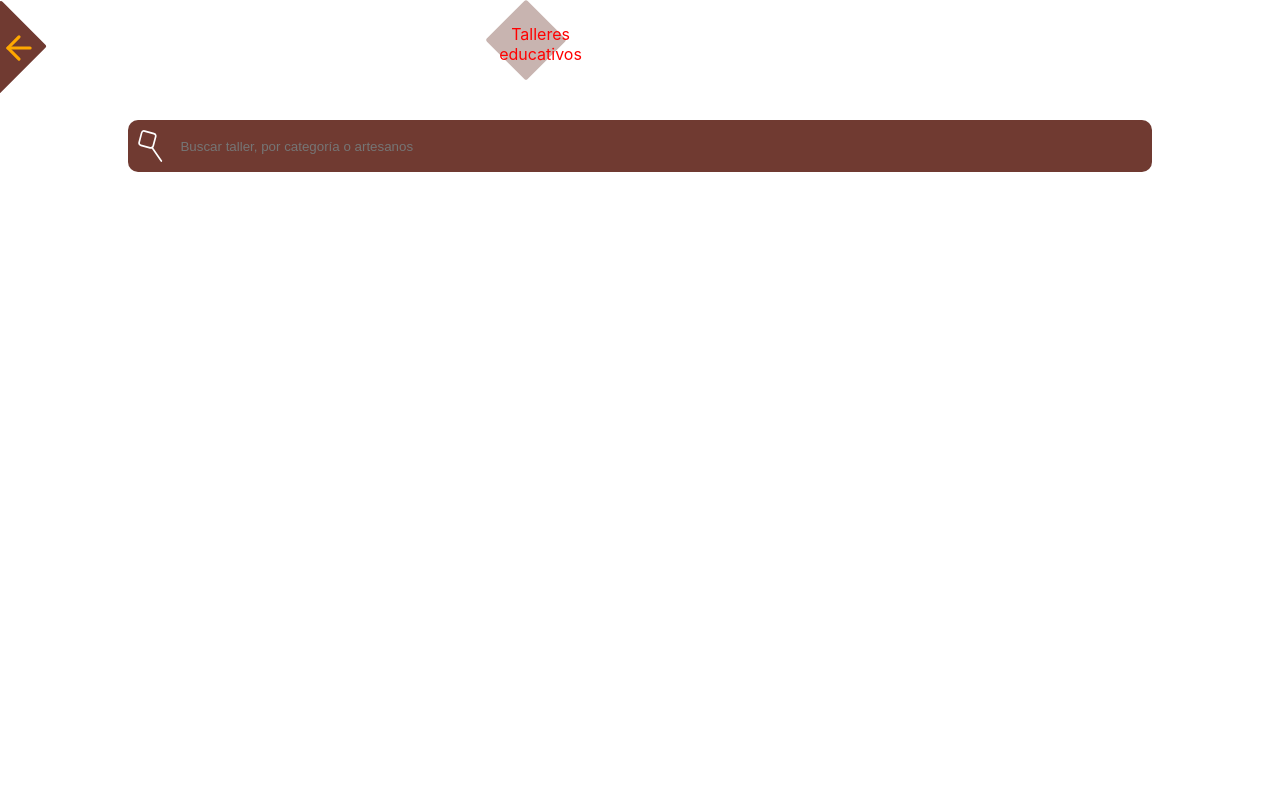
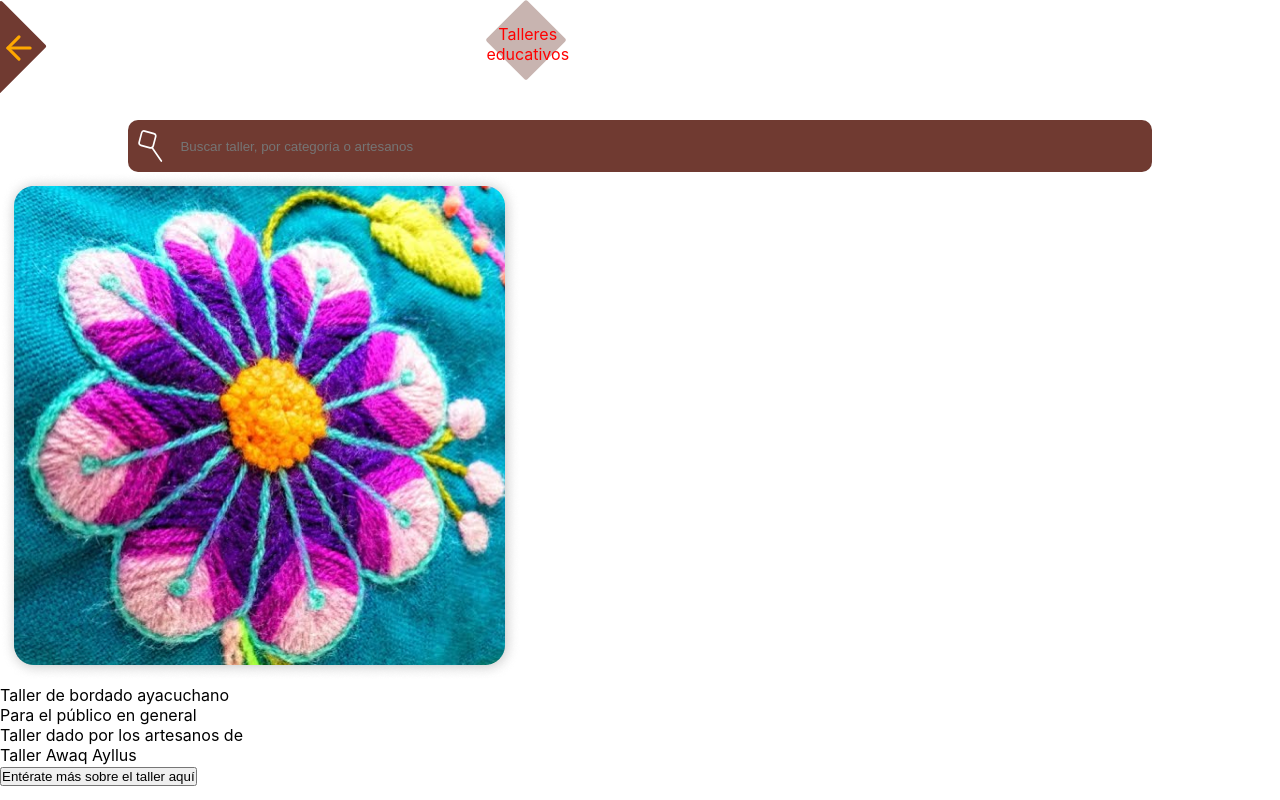
Before and after one commit to Thewilliamg/proyectoFinalExpress, a React (Vite) app: page /workshop in a window 1280 px wide. Built offline with nearby package versions, Linux system fonts and the light colour scheme; the HTML template or start-up script is replaced by a standard one.

Commit message:
feat: :sparkles: barra de busqueda

```diff
--- a/src/pages/home/components/workShop.jsx
+++ b/src/pages/home/components/workShop.jsx
@@ -2,6 +2,7 @@ import { useState } from 'react'
 import GoBackArrow from '../../components/backArrow'
 import Title from '../storage/img/Rectangle-86.svg'
 import Search from '../storage/img/Group-6.svg'
+import Flower from '../storage/img/Rectangle-51.png'
 
 export default function Workshop() {
     const [busqueda, setBusqueda] = useState('');
@@ -36,6 +37,18 @@ export default function Workshop() {
                     />
                 </div>
             </form>
+            <div className='container-items'>
+                <img src={Flower} />
+                <div className='item-container'>
+                    <div className='text-item-container'>
+                        <p>Taller de bordado ayacuchano</p>
+                        <p>Para el público en general</p>
+                        <p>Taller dado por los artesanos de</p>
+                        <p>Taller Awaq Ayllus</p>
+                    </div>
+                    <button className='button-item' onClick='submit'>Entérate más sobre el taller aquí</button>
+                </div>
+            </div>
         </article>
     )
 }
--- a/src/pages/home/home.css
+++ b/src/pages/home/home.css
@@ -14,7 +14,7 @@
     flex-direction: column;
     align-items: center;
     position: absolute;
-    left: 39%;
+    left: 38%;
     top: 3%;
     color: red
 }
@@ -36,7 +36,8 @@
 .work-input{
     border-style: none;
     background: #703A31;
-    width: 100%;
+    height: 100%;
+    width: 87%;
     cursor: pointer;
 }
 
```
Also changed, not shown: src/pages/home/storage/img/Rectangle-51.png (added).
